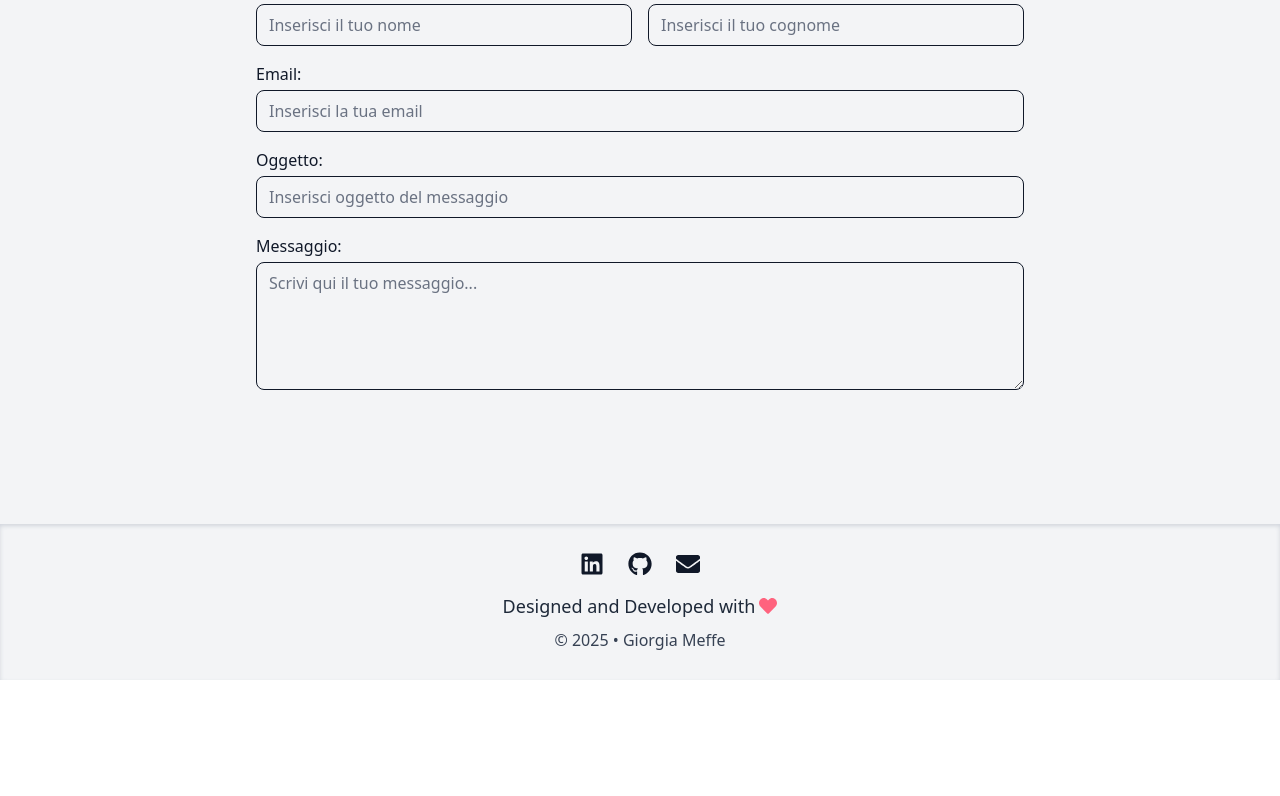
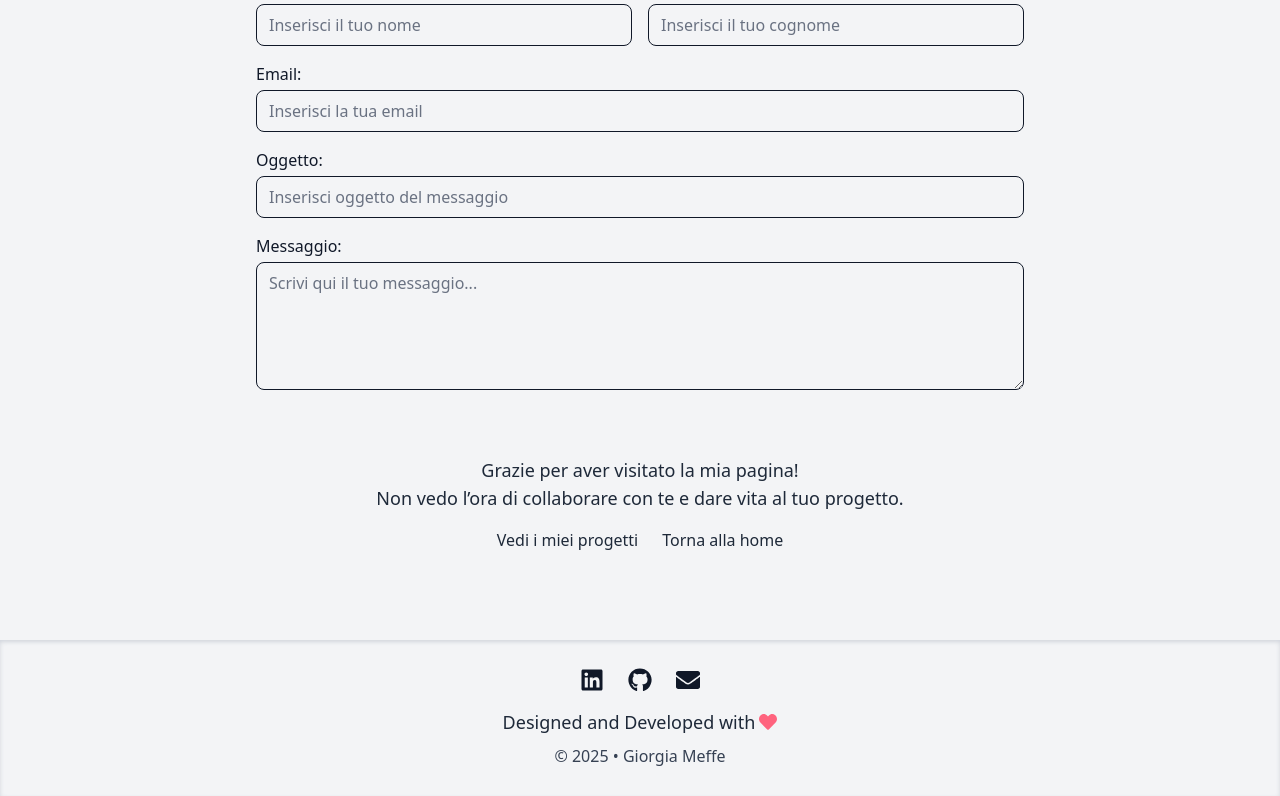
Before and after one commit to giorgiameffe/giorgiameffe-portfolio, a React (Vite) app: page /contacts in a window 1280 px wide. Shown: the part 585-1381 px from the top of the page. Before the commit the page ends 1265 px from the top, so only its background shows below. Built offline with nearby package versions, Linux system fonts and the light colour scheme; a web font is replaced by a local one.

Commit message:
feat: add ContactsPage CTA section

```diff
--- a/src/components/ContactForm.tsx
+++ b/src/components/ContactForm.tsx
@@ -34,7 +34,9 @@ const ContactForm: React.FC = () => {
     return (
 
         // Form contatti
-        <form onSubmit={handleSubmit} className="md:max-w-2xl lg:max-w-3xl mx-auto">
+        <form
+            onSubmit={handleSubmit}
+            className="md:max-w-2xl lg:max-w-3xl mx-auto mb-15">
 
             {/* Container Nome e Cognome */}
             <div className="flex flex-col md:flex-row md:gap-6 lg:gap-4 mb-4">
--- a/src/components/Footer.tsx
+++ b/src/components/Footer.tsx
@@ -6,7 +6,7 @@ const Footer: React.FC = () => {
 
     return (
 
-        <footer className="w-full py-7 text-center mt-10 shadow-inner shadow-gray-300 dark:shadow-gray-900">
+        <footer className="w-full py-7 text-center shadow-inner shadow-gray-300 dark:shadow-gray-900">
 
             {/* Social Icons */}
             <div className="flex justify-center gap-6">
--- a/src/pages/ContactsPage.tsx
+++ b/src/pages/ContactsPage.tsx
@@ -2,7 +2,7 @@ import React from "react";
 import { motion } from "framer-motion";
 import ContactForm from "../components/ContactForm";
 import { Link } from "react-router-dom";
-import { FaLinkedin, FaGithub } from "react-icons/fa";
+import { FaLinkedin, FaGithub, } from "react-icons/fa";
 
 const ContactsPage: React.FC = () => {
 
@@ -80,6 +80,36 @@ const ContactsPage: React.FC = () => {
 
                 <ContactForm />
 
+                {/* Call-to-action finale */}
+                <motion.div
+                    className="text-center text-gray-800 dark:text-gray-200"
+                    initial={{ opacity: 0, y: 20 }}
+                    animate={{ opacity: 1, y: 0 }}
+                    transition={{ duration: 0.8, delay: 0.5 }}
+                >
+                    <p className="mb-4 text-lg">
+                        Grazie per aver visitato la mia pagina!
+                        <br />
+                        Non vedo l’ora di collaborare con te e dare vita al tuo progetto.
+                    </p>
+
+                    {/* Link ad altre pagine */}
+                    <div className="flex justify-center gap-6">
+                        <Link
+                            to="/projects"
+                            className="text-gray-800 dark:text-gray-200 hover:text-rose-400 transition"
+                        >
+                            Vedi i miei progetti
+                        </Link>
+                        <Link
+                            to="/"
+                            className="text-gray-800 dark:text-gray-200 hover:text-rose-400 transition"
+                        >
+                            Torna alla home
+                        </Link>
+                    </div>
+                </motion.div>
+
             </div>
         </section>
     );
```
